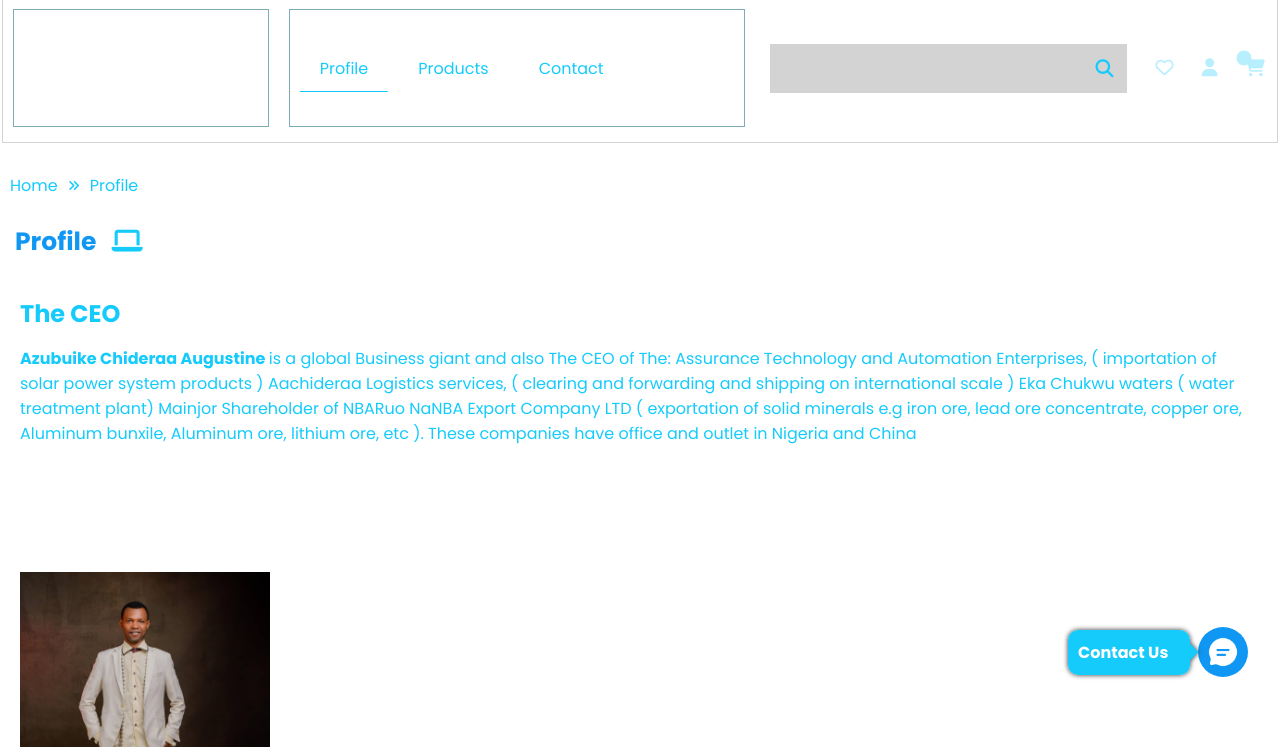
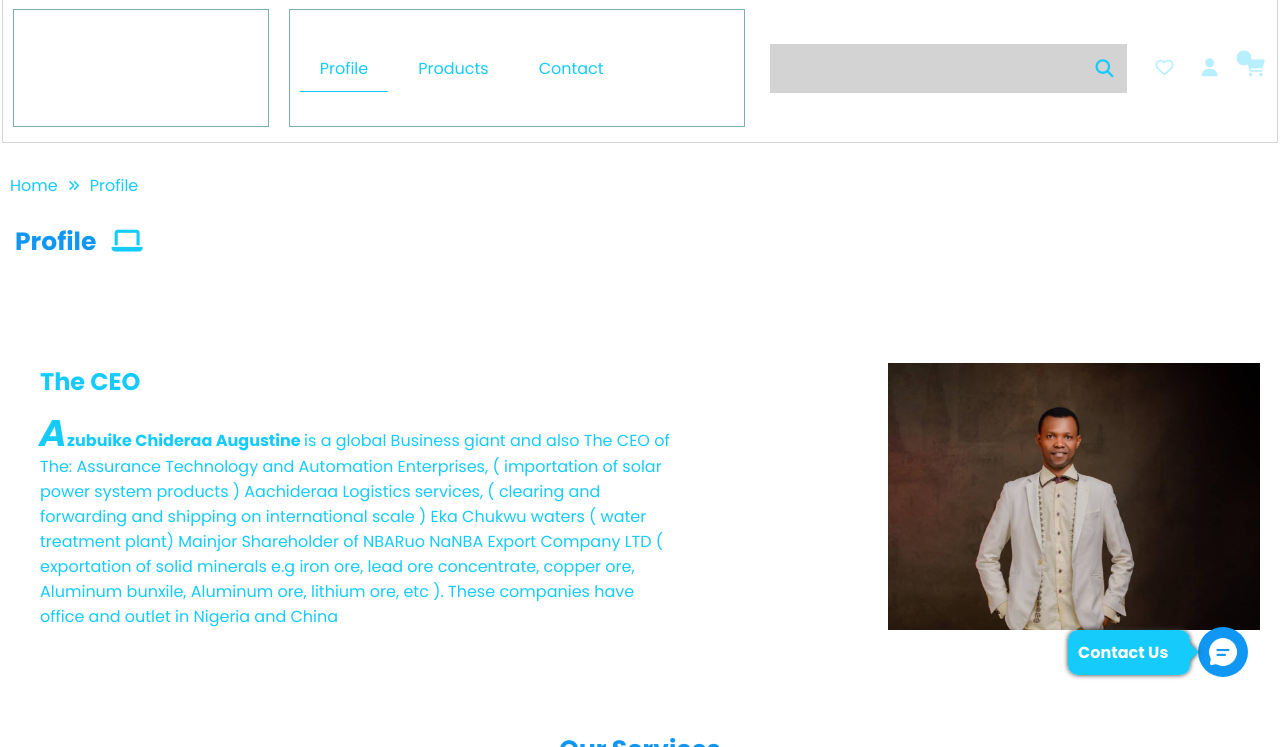
Before and after one commit to assurancetechnology/assurance, a plain HTML site: page mainApp/index.html in a window 1280 px wide. Shown: the part 53-800 px from the top of the page. Drawn offline with Linux system fonts and the light colour scheme.

Commit message:
Update mainapp.css

```diff
--- a/mainApp/mainapp.css
+++ b/mainApp/mainapp.css
@@ -273,9 +273,34 @@
     transition: none;
     /* animation-direction: alternate-reverse; */
 }
+.expandText_pic
+{
+    width: 55%;
+    /* color:#15cbfc; */
+    padding:20px;
+}
+.expandImg_pic
+{
+    width: 30%;
+    animation-duration: 25s;
+    animation-iteration-count: infinite;
+    animation-timing-function:linear;
+    transition: none;
+    /* animation-direction: alternate-reverse; */
+}
+.ceo_name::first-letter
+{
+    font-size: 35px;
+    font-style: oblique;
+    font-family: cursive;
+}
 @media screen and (max-width:716px)
 {
     .expandText, .expandImg
+    {
+        width: 100%;
+    }
+    .expandText_pic, .expandImg_pic
     {
         width: 100%;
     }
```
